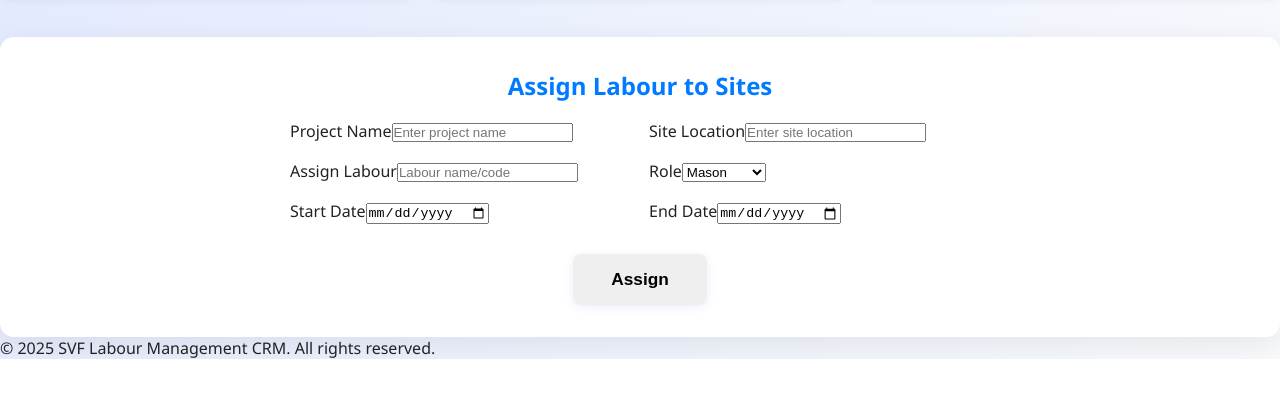
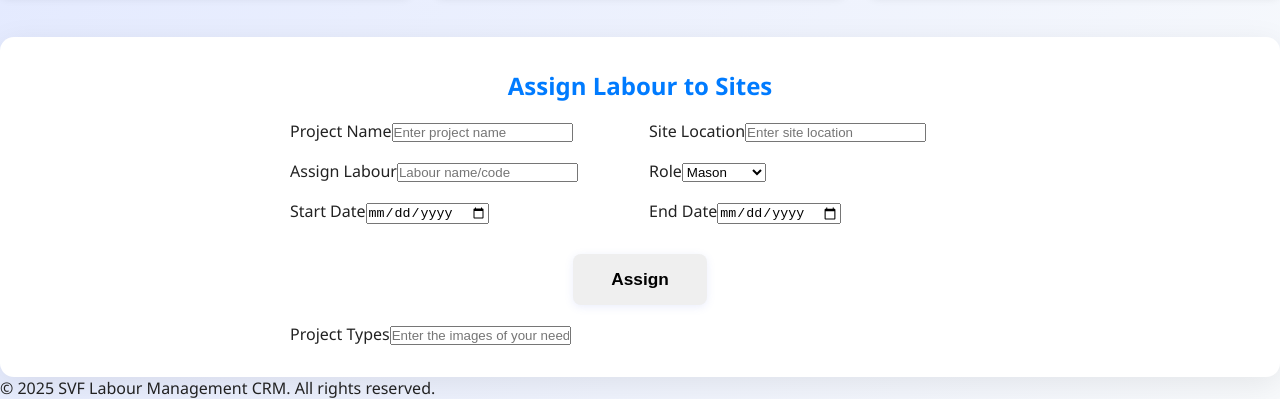
Before and after one commit to SangitaJha/Labour-Management-CRM-UI, a plain HTML site: page projects.html in a window 1280 px wide. Shown: the part 520-919 px from the top of the page. Before the commit the page ends 879 px from the top, so only its background shows below. Drawn offline with Linux system fonts and the light colour scheme.

Commit message:
Add input for project types in form (#1)

```diff
--- a/projects.html
+++ b/projects.html
@@ -55,6 +55,7 @@
 					<div class="form-group"><label>Start Date</label><input type="date" required></div>
 					<div class="form-group"><label>End Date</label><input type="date"></div>
 					<div style="grid-column:1/3;text-align:center;margin-top:12px;"><button type="submit" class="btn btn-success">Assign</button></div>
+					<div class="form-group"><label>Project Types</label><input type ="text" placeholder="Enter the images of your needs" required></div>
 				</form>
 			</div>
 		</section>
```
